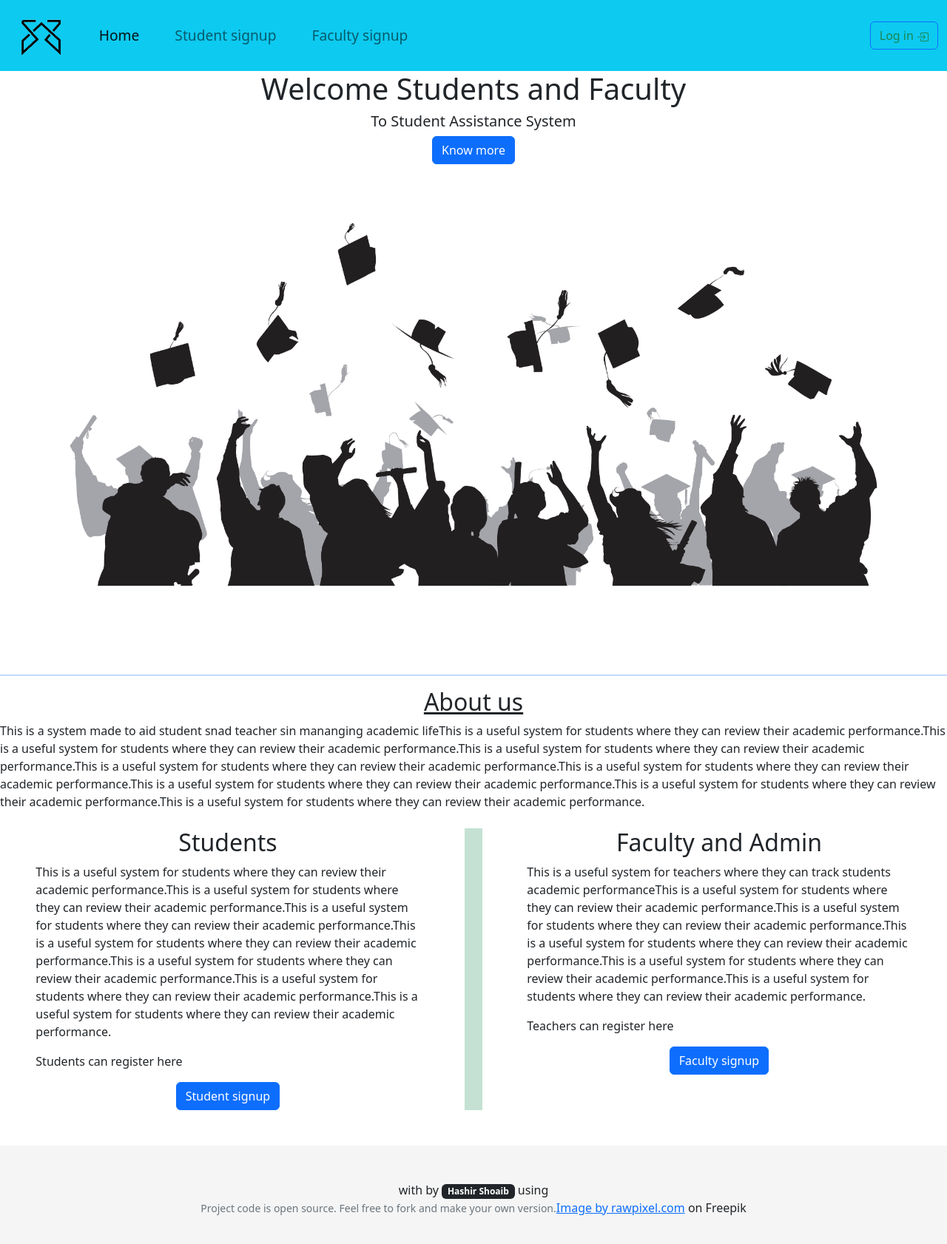
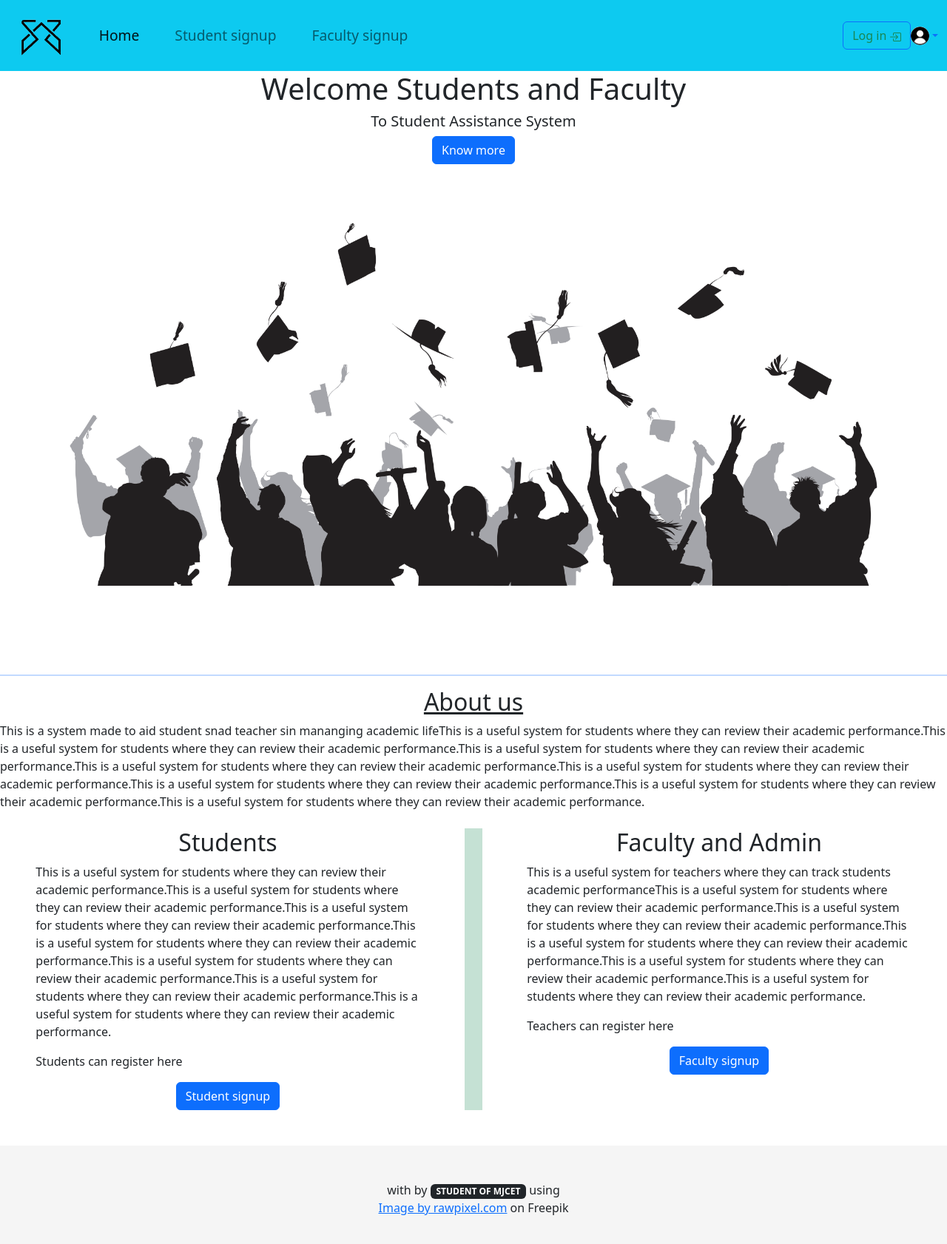
Before and after one commit to vmskhan/Student-Assistance-System, a React (Create React App) app: page / in a window 1280 px wide. Shown: the top 1682 px of the page at 74% size. Built offline with nearby package versions, Linux system fonts and the light colour scheme.

Commit message:
some chgs

```diff
--- a/src/component/common/Footer.js
+++ b/src/component/common/Footer.js
@@ -14,15 +14,12 @@ const Footer = (props) => {
                     href="https://github.com/hashirshoaeb"
                     aria-label="My GitHub"
                 > <span className="badge bg-dark">
-                        Hashir Shoaib
+                        STUDENT OF MJCET
                     </span>
                 </a>{" "}
                 using <i className="fab fa-react" />
                 <p>
-                    <small className="text-muted">
-                        Project code is open source. Feel free to fork and make your own
-                        version.
-                    </small>
+
                     <a href="https://www.freepik.com/free-vector/illustration-university-graduates_2944806.htm#query=graduation&position=0&from_view=keyword">Image by rawpixel.com</a> on Freepik
                 </p>
             </Container>
--- a/src/component/common/Navbar.js
+++ b/src/component/common/Navbar.js
@@ -56,7 +56,7 @@ const Navbar = () => {
                   <path fillRule="evenodd" d="M6 3.5a.5.5 0 0 1 .5-.5h8a.5.5 0 0 1 .5.5v9a.5.5 0 0 1-.5.5h-8a.5.5 0 0 1-.5-.5v-2a.5.5 0 0 0-1 0v2A1.5 1.5 0 0 0 6.5 14h8a1.5 1.5 0 0 0 1.5-1.5v-9A1.5 1.5 0 0 0 14.5 2h-8A1.5 1.5 0 0 0 5 3.5v2a.5.5 0 0 0 1 0v-2z" />
                   <path fillRule="evenodd" d="M11.854 8.354a.5.5 0 0 0 0-.708l-3-3a.5.5 0 1 0-.708.708L10.293 7.5H1.5a.5.5 0 0 0 0 1h8.793l-2.147 2.146a.5.5 0 0 0 .708.708l3-3z" />
                 </svg></button></a>
-                {/* <nav class="navbar navbar-expand-lg navbar-light bg-light">
+                {/* <div class="navbar navbar-expand-lg navbar-light bg-light">
                   <div class="container-fluid">
                     <ul class="navbar-nav">
 
@@ -85,8 +85,8 @@ const Navbar = () => {
 
                     </ul>
                   </div>
-                </nav> */}
-                {/* <div className="dropdown">
+                </div> */}
+                <div className="dropdown">
                   <a
                     className="dropdown-toggle d-flex align-items-center hidden-arrow"
                     href="#"
@@ -117,7 +117,7 @@ const Navbar = () => {
                       <a className="dropdown-item" href="#">Logout</a>
                     </li>
                   </ul>
-                </div> */}
+                </div>
 
               </div>
             </div>
```
Also changed, not shown: src/App.js (+49 -53 lines).
